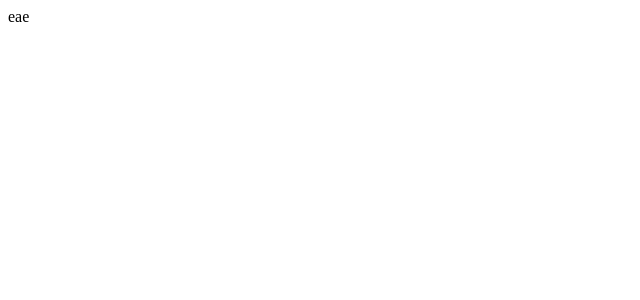
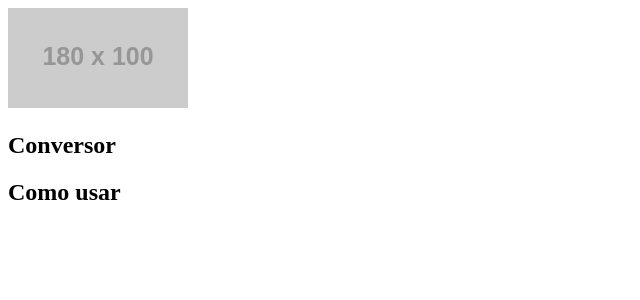
Before and after one commit to BureauTech/Mini-ETL-Shapefile-to-PostGis, a React (Create React App) app in the folder web/: page / in a window 1280 px wide. Shown: the top 300 px of the page, without its empty margins (0-640 px from the left). Built offline with nearby package versions, Linux system fonts and the light colour scheme.

Commit message:
pre setup]

```diff
--- a/web/src/App.js
+++ b/web/src/App.js
@@ -1,11 +1,13 @@
 import React from 'react';
 
+import Home from './pages/Home';
+import Routes from './routes';
 
 function App() {
   return (
-    <div>
-      eae
-    </div>
+    <>
+      <Home/>
+    </>
   );
 }
 
```
